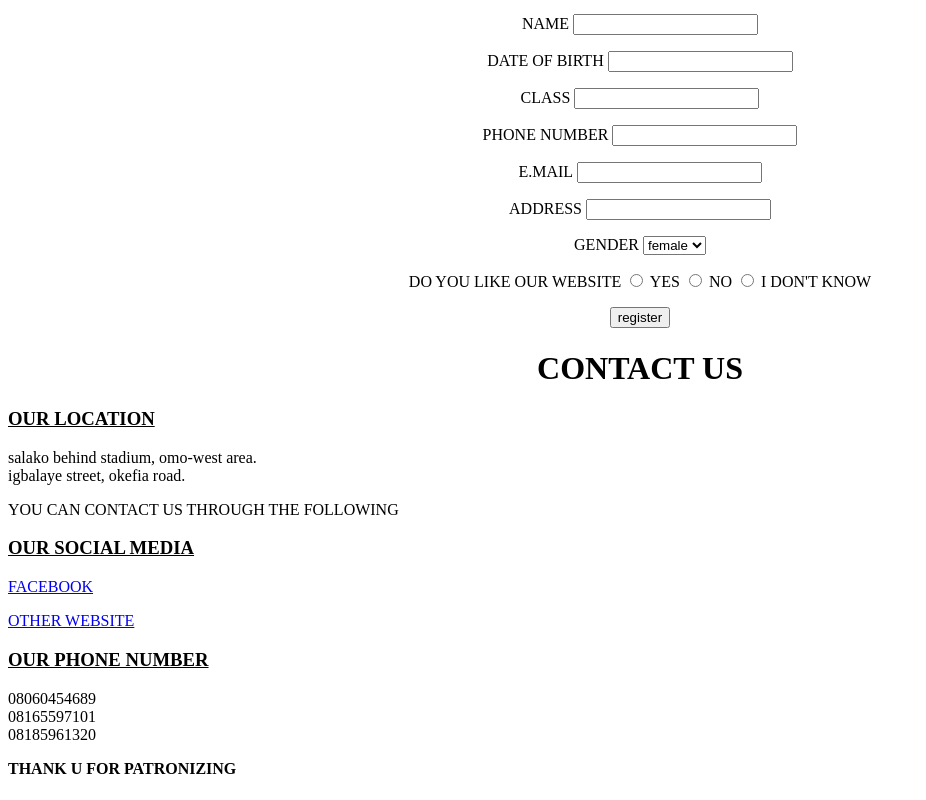
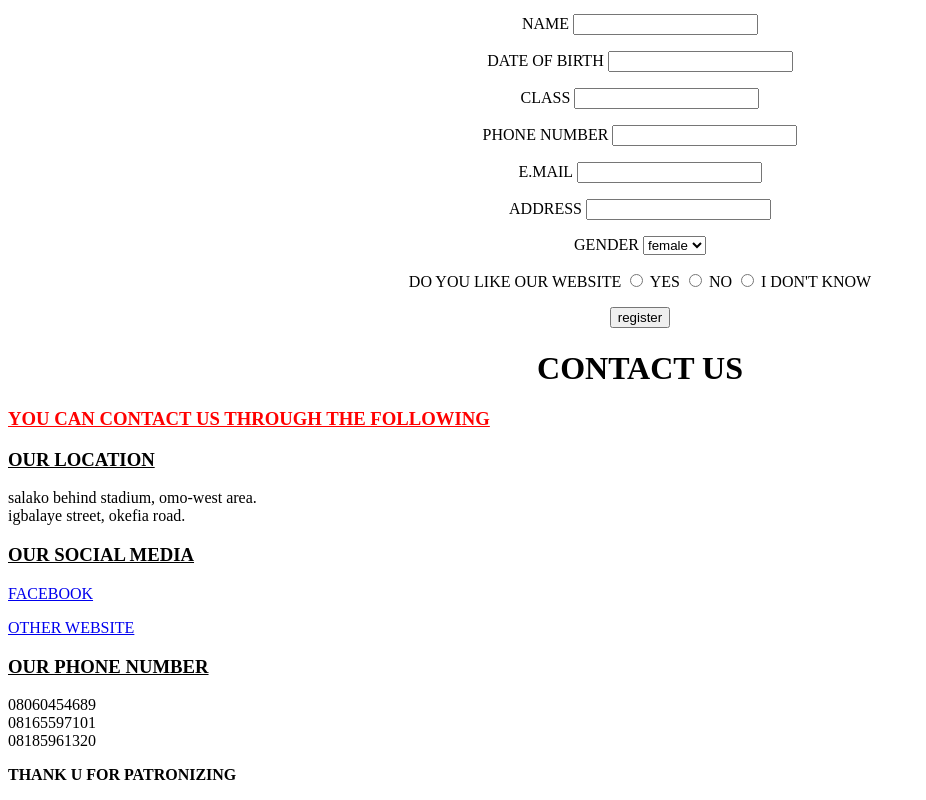
Before and after one commit to Marveleecious/service, a plain HTML site: page index.html in a window 1280 px wide. Shown: the part 1620-2420 px from the top of the page, without its empty margins (0-926 px from the left). Drawn offline with Linux system fonts and the light colour scheme.

Commit message:
my last statements

```diff
--- a/index.html
+++ b/index.html
@@ -76,10 +76,12 @@
        <p> <input type="submit" value="register"> </p></div>
 
     <h1 style="text-align: center;">CONTACT US</h1>
+
+    <h3 style="color: rgb(255, 0, 0);"><p><u>YOU CAN CONTACT US THROUGH THE FOLLOWING </u></P></h3>
+
        <p><h3><u>OUR LOCATION</u></h3></p>
        <P>salako behind stadium, omo-west area.<br> igbalaye street, okefia road.</P>
 
-     <P>YOU CAN CONTACT US THROUGH THE FOLLOWING </P>
          <p><h3><u>OUR SOCIAL MEDIA</u></h3></p>
          <p><a href="https://www.facebook.com/greatelshaddai/">FACEBOOK</a></p>
          <p><a href="https://greatel-shaddai.com.ng">OTHER WEBSITE</a></p>
```
